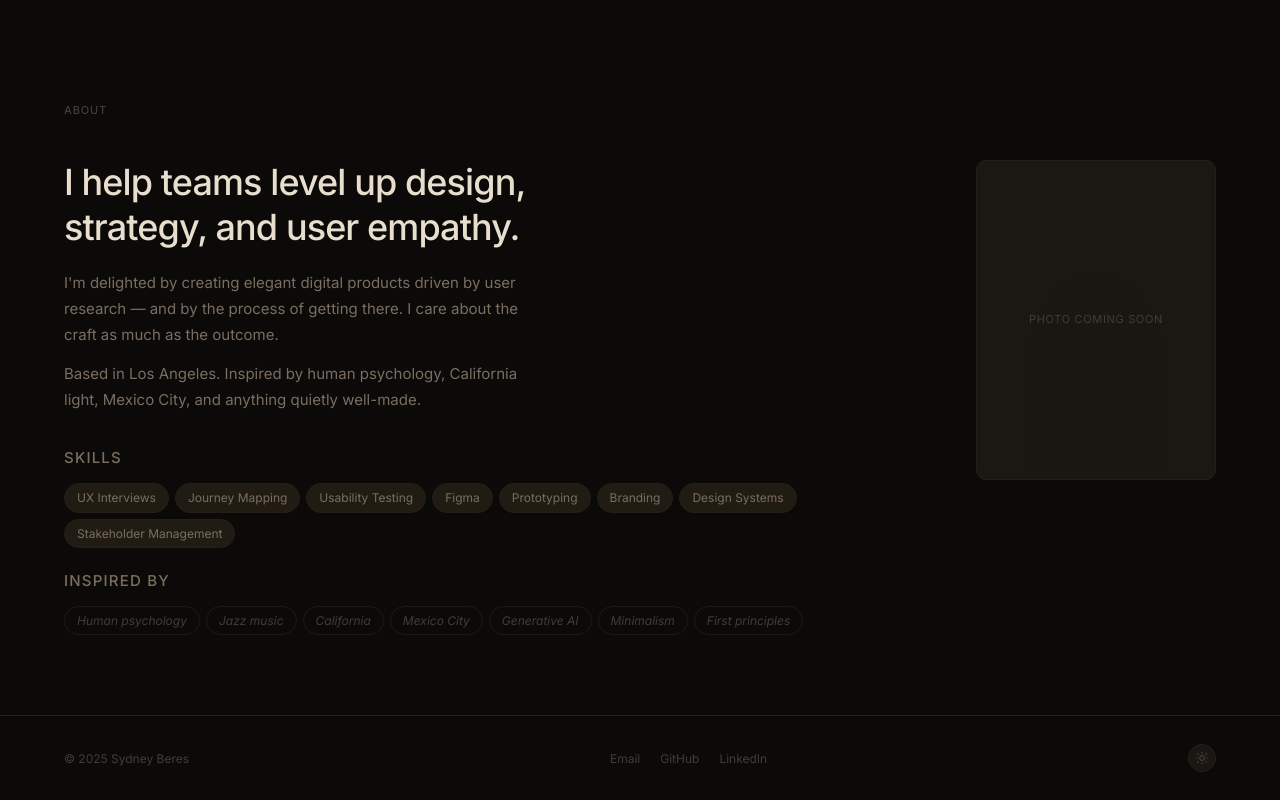
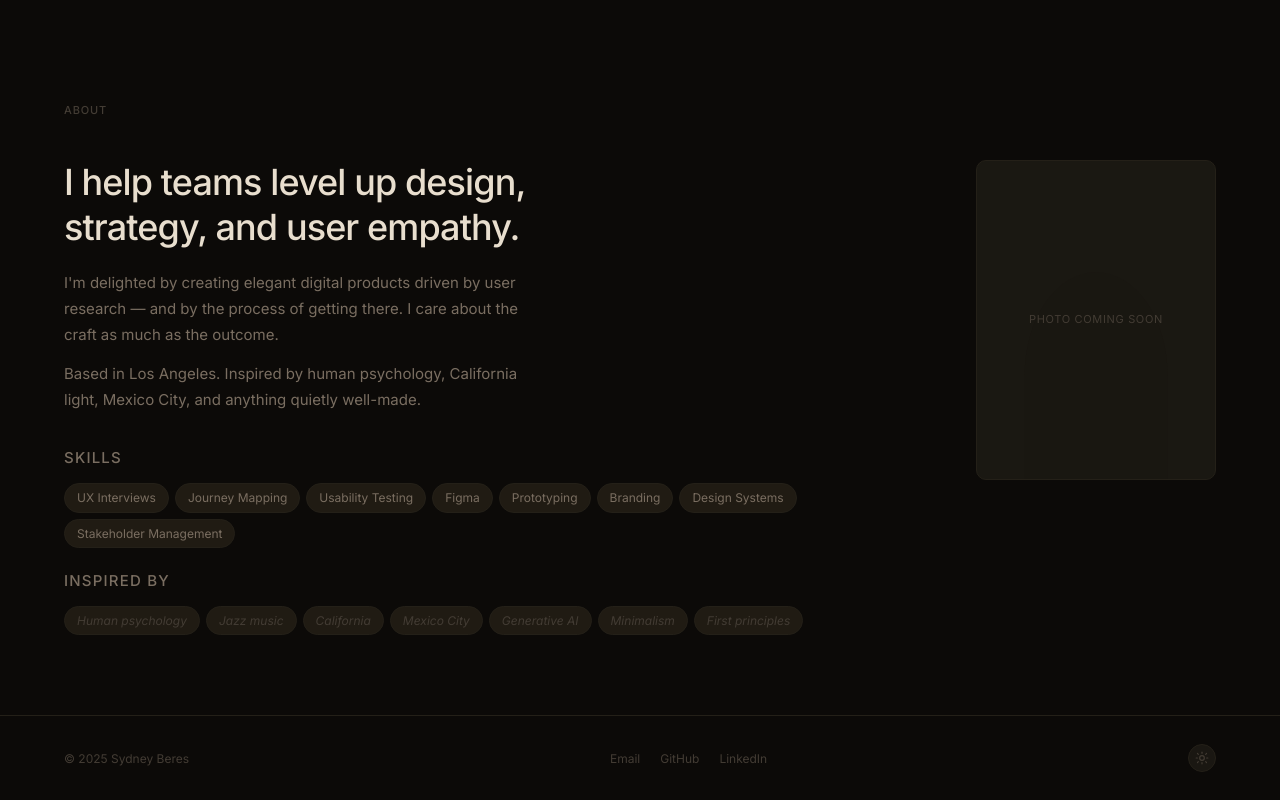
Before and after one commit to Sydneyberes/syd-app, a React (Vite) app: page / in a window 1280 px wide. Shown: the part 2345-3145 px from the top of the page. Built offline with nearby package versions, Linux system fonts and the light colour scheme.

Commit message:
Match inspired-by chips style to skills chips

```diff
--- a/src/index.css
+++ b/src/index.css
@@ -545,8 +545,6 @@ body::before {
 
 .about-tool--muted {
   color: var(--text-3);
-  background: transparent;
-  border-color: var(--border-light);
   font-style: italic;
 }
 
```
